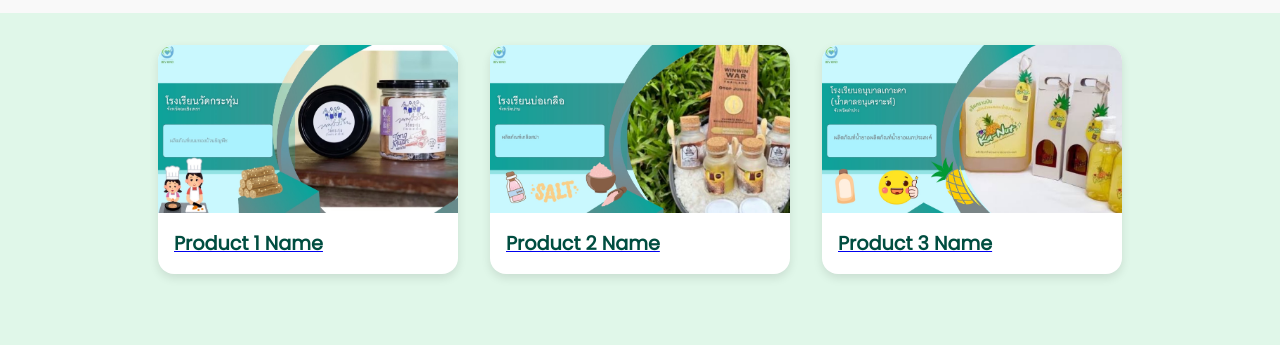
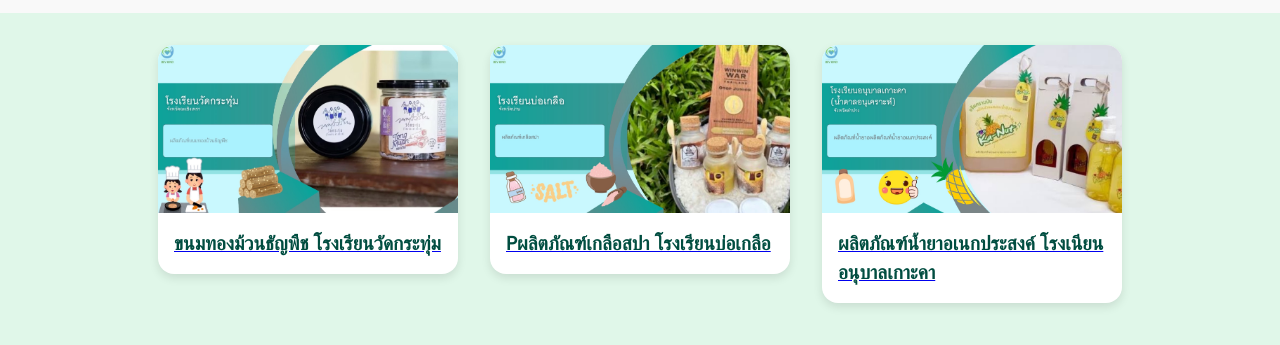
Before and after one commit to Atthavut/atthavut.github.io, a plain HTML site: page products.html in a window 1280 px wide. Shown: the part 101-446 px from the top of the page. Drawn offline with Linux system fonts and the light colour scheme.

Commit message:
Update products.html

```diff
--- a/products.html
+++ b/products.html
@@ -106,19 +106,19 @@
   <a href="product1.html">
     <div class="product-card">
       <img src="images/product1.jpg" alt="Product 1">
-      <h2>Product 1 Name</h2>
+      <h2>ขนมทองม้วนธัญพืช โรงเรียนวัดกระทุ่ม</h2>
     </div>
   </a>
   <a href="product2.html">
     <div class="product-card">
       <img src="images/product2.jpg" alt="Product 2">
-      <h2>Product 2 Name</h2>
+      <h2>Pผลิตภัณฑ์เกลือสปา โรงเรียนบ่อเกลือ</h2>
     </div>
   </a>
   <a href="product3.html">
     <div class="product-card">
       <img src="images/product3.jpg" alt="Product 3">
-      <h2>Product 3 Name</h2>
+      <h2>ผลิตภัณฑ์น้ำยาอเนกประสงค์ โรงเนียนอนุบาลเกาะคา</h2>
     </div>
   </a>
 </div>
```
